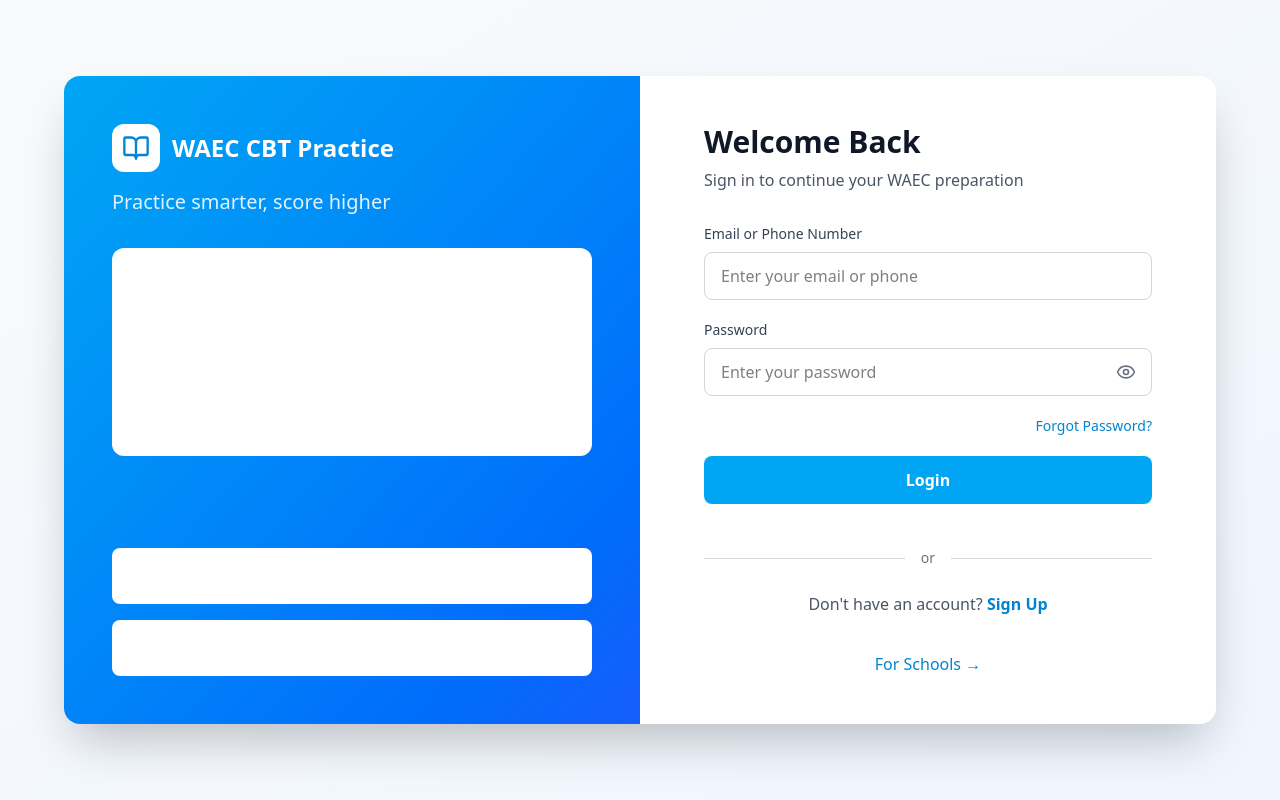
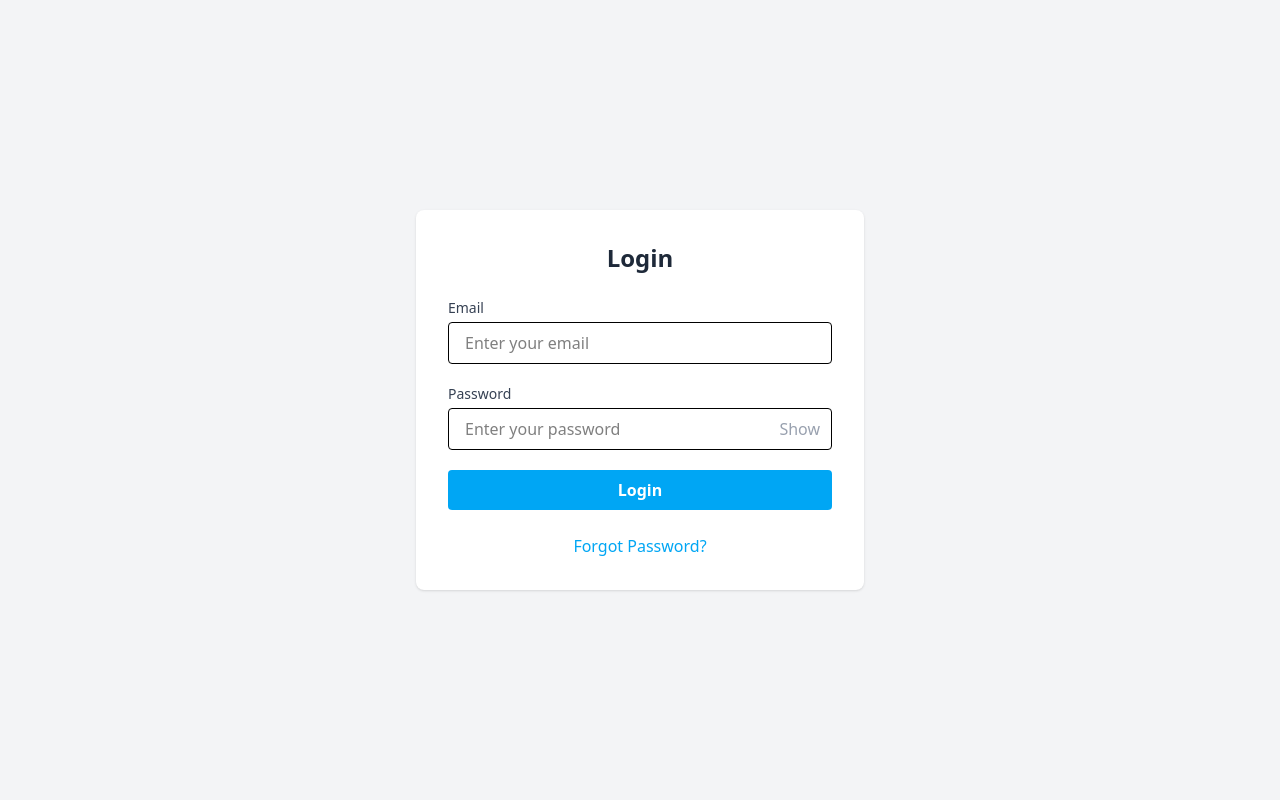
Before and after one commit to dammycute/waec-cbt, a React (Vite) app: page /login in a window 1280 px wide. Built offline with nearby package versions, Linux system fonts and the light colour scheme.

Commit message:
Update: implement the backend

```diff
--- a/src/components/LoginPage.jsx
+++ b/src/components/LoginPage.jsx
@@ -1,163 +1,92 @@
 import React, { useState } from 'react';
-import { Eye, EyeOff, BookOpen, Users, Award } from 'lucide-react';
+import { loginUser } from '../services/auth';
 
 const LoginPage = () => {
+  const [formData, setFormData] = useState({ email: '', password: '' });
   const [showPassword, setShowPassword] = useState(false);
-  const [formData, setFormData] = useState({
-    email: '',
-    password: ''
-  });
-
-  const handleSubmit = (e) => {
-    e.preventDefault();
-    console.log('Login:', formData);
-    alert('Login successful! (Demo)');
-  };
+  const [loading, setLoading] = useState(false);
+  const [error, setError] = useState('');
 
   const handleChange = (e) => {
     setFormData({
       ...formData,
-      [e.target.name]: e.target.value
+      [e.target.name]: e.target.value,
     });
   };
 
+  const handleSubmit = async (e) => {
+    e.preventDefault();
+    setError('');
+    setLoading(true);
+    try {
+      const user = await loginUser(formData.email, formData.password);
+      localStorage.setItem('authToken', user.token);
+      localStorage.setItem('user', JSON.stringify(user));
+      window.location.href = user.role === 'admin' ? '/admin-dashboard' : '/dashboard';
+    } catch (err) {
+      setError(err.message);
+    }
+    setLoading(false);
+  };
+
   return (
-    <div className="min-h-screen bg-gradient-to-br from-gray-50 to-blue-50 flex items-center justify-center p-8">
-      <div className="w-full max-w-6xl bg-white rounded-2xl shadow-2xl overflow-hidden">
-        <div className="grid md:grid-cols-2">
-
-          {/* Left Side - Hero Section */}
-          <div className="bg-gradient-to-br from-sky-500 to-blue-600 p-12 text-white flex flex-col justify-between min-h-[600px]">
+    <div className="min-h-screen flex flex-col justify-center items-center bg-gray-100">
+      <div className="w-full max-w-md bg-white rounded-lg shadow p-8 mx-2">
+        <h2 className="text-2xl font-bold mb-6 text-center text-gray-800">Login</h2>
+        <form onSubmit={handleSubmit} className="space-y-5">
           <div>
-              <div className="flex items-center gap-3 mb-4">
-                <div className="w-12 h-12 bg-white rounded-xl flex items-center justify-center">
-                  <BookOpen className="w-7 h-7 text-sky-600" />
+            <label htmlFor="email" className="block text-sm font-medium text-gray-700"> Email </label>
+            <input
+              type="email"
+              id="email"
+              name="email"
+              required
+              value={formData.email}
+              onChange={handleChange}
+              className="mt-1 w-full px-4 py-2 border rounded focus:outline-none focus:ring-2 focus:ring-sky-500"
+              placeholder="Enter your email"
+              autoComplete="username"
+            />
           </div>
           <div>
-                  <h1 className="text-2xl font-bold">WAEC CBT Practice</h1>
-                </div>
-              </div>
-              <p className="text-xl text-sky-100 mb-8">Practice smarter, score higher</p>
-
-              <div className="mb-8 bg-white bg-opacity-10 rounded-xl p-8 backdrop-blur-sm">
-                <div className="space-y-4">
-                  <div className="w-16 h-16 bg-white bg-opacity-20 rounded-full mx-auto mb-4"></div>
-                  <div className="space-y-2">
-                    <div className="h-4 bg-white bg-opacity-20 rounded w-3/4 mx-auto"></div>
-                    <div className="h-4 bg-white bg-opacity-20 rounded w-2/3 mx-auto"></div>
-                    <div className="h-4 bg-white bg-opacity-20 rounded w-1/2 mx-auto"></div>
-                  </div>
-                </div>
-              </div>
-            </div>
-
-            <div className="space-y-4">
-              <div className="flex items-center gap-3 bg-white bg-opacity-10 rounded-lg p-4 backdrop-blur-sm">
-                <Users className="w-5 h-5" />
-                <span className="font-medium">Join 5,000+ students</span>
-              </div>
-              <div className="flex items-center gap-3 bg-white bg-opacity-10 rounded-lg p-4 backdrop-blur-sm">
-                <Award className="w-5 h-5" />
-                <span className="font-medium">Trusted by 50+ schools</span>
-              </div>
-            </div>
-          </div>
-
-          {/* Right Side - Login Form */}
-          <div className="p-12 flex items-center justify-center">
-            <div className="w-full max-w-md">
-              <div className="mb-8">
-                <h2 className="text-3xl font-bold text-gray-900 mb-2">Welcome Back</h2>
-                <p className="text-gray-600">Sign in to continue your WAEC preparation</p>
-              </div>
-
-              <div className="space-y-5">
-                <div>
-                  <label className="block text-sm font-medium text-gray-700 mb-2">
-                    Email or Phone Number
-                  </label>
-                  <input
-                    type="text"
-                    name="email"
-                    value={formData.email}
-                    onChange={handleChange}
-                    placeholder="Enter your email or phone"
-                    className="w-full h-12 px-4 border border-gray-300 rounded-lg focus:outline-none focus:ring-2 focus:ring-sky-500 focus:border-transparent"
-                  />
-                </div>
-
-                <div>
-                  <label className="block text-sm font-medium text-gray-700 mb-2">
-                    Password
-                  </label>
-                  <div className="relative">
+            <label htmlFor="password" className="block text-sm font-medium text-gray-700"> Password </label>
+            <div className="relative mt-1">
               <input
                 type={showPassword ? "text" : "password"}
+                id="password"
                 name="password"
+                required
                 value={formData.password}
                 onChange={handleChange}
+                className="w-full px-4 py-2 border rounded focus:outline-none focus:ring-2 focus:ring-sky-500"
                 placeholder="Enter your password"
-                      className="w-full h-12 px-4 pr-12 border border-gray-300 rounded-lg focus:outline-none focus:ring-2 focus:ring-sky-500 focus:border-transparent"
+                autoComplete="current-password"
               />
               <button
                 type="button"
+                className="absolute inset-y-0 right-0 px-3 flex items-center text-gray-400"
                 onClick={() => setShowPassword(!showPassword)}
-                      className="absolute right-4 top-1/2 -translate-y-1/2 text-gray-500 hover:text-gray-700"
+                tabIndex={-1}
               >
-                      {showPassword ? <EyeOff className="w-5 h-5" /> : <Eye className="w-5 h-5" />}
+                {showPassword ? (
+                  <span>Hide</span>
+                ) : (
+                  <span>Show</span>
+                )}
               </button>
             </div>
           </div>
-
-                <div className="flex items-center justify-end">
+          {error && <div className="text-red-500 text-sm">{error}</div>}
           <button
-                    type="button"
-                    className="text-sm text-sky-600 hover:text-sky-700 font-medium"
+            type="submit"
+            disabled={loading}
+            className="w-full bg-sky-500 text-white font-semibold py-2 rounded hover:bg-sky-600 transition"
           >
-                    Forgot Password?
+            {loading ? "Logging in..." : "Login"}
           </button>
-                </div>
-
-                <button
-                  type="button"
-                  onClick={handleSubmit}
-                  className="w-full h-12 bg-sky-500 hover:bg-sky-600 text-white font-semibold rounded-lg transition-colors"
-                >
-                  Login
-                </button>
-
-                <div className="relative my-6">
-                  <div className="absolute inset-0 flex items-center">
-                    <div className="w-full border-t border-gray-300"></div>
-                  </div>
-                  <div className="relative flex justify-center text-sm">
-                    <span className="px-4 bg-white text-gray-500">or</span>
-                  </div>
-                </div>
-
-                <div className="text-center">
-                  <p className="text-gray-600">
-                    Don't have an account?{' '}
-                    <button
-                      type="button"
-                      className="text-sky-600 font-semibold hover:text-sky-700"
-                    >
-                      Sign Up
-                    </button>
-                  </p>
-                </div>
-
-                <div className="text-center pt-4">
-                  <button
-                    type="button"
-                    className="text-sky-600 font-medium hover:text-sky-700 inline-flex items-center gap-2"
-                  >
-                    For Schools →
-                  </button>
-                </div>
-              </div>
-            </div>
-          </div>
+        </form>
+        <div className="mt-6 text-center text-gray-600">
+          <a href="/forgot-password" className="text-sky-500 hover:underline">Forgot Password?</a>
         </div>
       </div>
     </div>
--- /dev/null
+++ b/src/components/ProtectedRoute.js
@@ -0,0 +1,36 @@
+// src/components/ProtectedRoute.jsx
+import React from 'react';
+import { useAuth } from '../hooks/useAuth';
+import { Loader } from 'lucide-react';
+
+const ProtectedRoute = ({ children, requireRole }) => {
+  const { user, loading } = useAuth();
+
+  if (loading) {
+    return (
+      <div className="min-h-screen flex items-center justify-center">
+        <Loader className="w-8 h-8 animate-spin text-sky-500" />
+      </div>
+    );
+  }
+
+  if (!user) {
+    window.location.href = '/login';
+    return null;
+  }
+
+  if (requireRole && user.role !== requireRole) {
+    return (
+      <div className="min-h-screen flex items-center justify-center">
+        <div className="text-center">
+          <h1 className="text-2xl font-bold text-gray-900 mb-2">Access Denied</h1>
+          <p className="text-gray-600">You don't have permission to view this page.</p>
+        </div>
+      </div>
+    );
+  }
+
+  return children;
+};
+
+export default ProtectedRoute;
--- a/src/components/RegistrationPage.jsx
+++ b/src/components/RegistrationPage.jsx
@@ -1,5 +1,6 @@
 import React, { useState } from 'react';
 import { Eye, EyeOff, BookOpen, CheckCircle, ArrowRight } from 'lucide-react';
+import { registerUser } from '../services/auth';
 
 const RegistrationPage = () => {
   const [showPassword, setShowPassword] = useState(false);
@@ -15,19 +16,8 @@
     plan: 'free',
     agreedToTerms: false
   });
-
-  const handleSubmit = () => {
-    if (formData.password !== formData.confirmPassword) {
-      alert('Passwords do not match!');
-      return;
-    }
-    if (!formData.agreedToTerms) {
-      alert('Please agree to Terms & Privacy Policy');
-      return;
-    }
-    console.log('Registration:', formData);
-    alert('Account created successfully! (Demo)');
-  };
+  const [loading, setLoading] = useState(false);
+  const [status, setStatus] = useState({ success: '', error: '' });
 
   const handleChange = (e) => {
     const { name, value, type, checked } = e.target;
@@ -48,15 +38,49 @@
 
   const passwordStrength = getPasswordStrength();
 
+  const handleSubmit = async () => {
+    setStatus({ success: '', error: '' });
+    if (formData.password !== formData.confirmPassword) {
+      setStatus({ error: 'Passwords do not match!', success: '' });
+      return;
+    }
+    if (!formData.agreedToTerms) {
+      setStatus({ error: 'Please agree to Terms & Privacy Policy', success: '' });
+      return;
+    }
+    setLoading(true);
+    try {
+      const sendData = { ...formData };
+      delete sendData.confirmPassword;
+      const res = await registerUser(sendData);
+      if (res) {
+        window.location.href = '/login';
+      }
+      setStatus({ success: 'Account created successfully!', error: '' });
+      setFormData({
+        fullName: '',
+        email: '',
+        phone: '',
+        password: '',
+        confirmPassword: '',
+        school: '',
+        class: 'SS1',
+        plan: 'free',
+        agreedToTerms: false
+      });
+    } catch (err) {
+      setStatus({ error: err.message, success: '' });
+    } finally {
+      setLoading(false);
+    }
+  };
+
   return (
     <div className="min-h-screen bg-gray-50 p-8">
       <div className="max-w-7xl mx-auto">
         <div className="grid lg:grid-cols-12 gap-8">
-
-          {/* Left Sidebar - Progress & Benefits */}
           <div className="lg:col-span-4">
             <div className="sticky top-8">
-              {/* Logo */}
               <div className="flex items-center gap-3 mb-8">
                 <div className="w-12 h-12 bg-sky-500 rounded-xl flex items-center justify-center">
                   <BookOpen className="w-7 h-7 text-white" />
@@ -65,8 +89,6 @@
                   <h1 className="text-xl font-bold text-gray-900">WAEC CBT Practice</h1>
                 </div>
               </div>
-
-              {/* Progress Steps */}
               <div className="bg-white rounded-xl shadow-sm p-6 mb-6">
                 <h3 className="font-semibold text-gray-900 mb-4">Registration Steps</h3>
                 <div className="space-y-4">
@@ -90,8 +112,6 @@
                   </div>
                 </div>
               </div>
-
-              {/* Benefits */}
               <div className="bg-gradient-to-br from-sky-50 to-blue-50 rounded-xl p-6">
                 <h3 className="font-semibold text-gray-900 mb-4">What You'll Get</h3>
                 <div className="space-y-3">
@@ -123,12 +143,11 @@
                 <h2 className="text-3xl font-bold text-gray-900 mb-2">Create Your Account</h2>
                 <p className="text-gray-600">Join thousands of students preparing for WAEC</p>
               </div>
-
               <div className="space-y-6">
-                {/* Personal Information */}
+                {status.error && <div className="text-red-600 text-sm mb-2">{status.error}</div>}
+                {status.success && <div className="text-green-600 text-sm mb-2">{status.success}</div>}
                 <div>
                   <h3 className="text-lg font-semibold text-gray-900 mb-4">Personal Information</h3>
-
                   <div className="grid md:grid-cols-2 gap-4 mb-4">
                     <div>
                       <label className="block text-sm font-medium text-gray-700 mb-2">
@@ -143,7 +162,6 @@
                         className="w-full h-12 px-4 border border-gray-300 rounded-lg focus:outline-none focus:ring-2 focus:ring-sky-500 focus:border-transparent"
                       />
                     </div>
-
                     <div>
                       <label className="block text-sm font-medium text-gray-700 mb-2">
                         Email Address
@@ -158,7 +176,6 @@
                       />
                     </div>
                   </div>
-
                   <div className="mb-4">
                     <label className="block text-sm font-medium text-gray-700 mb-2">
                       Phone Number
@@ -172,7 +189,6 @@
                       className="w-full h-12 px-4 border border-gray-300 rounded-lg focus:outline-none focus:ring-2 focus:ring-sky-500 focus:border-transparent"
                     />
                   </div>
-
                   <div className="grid md:grid-cols-2 gap-4">
                     <div>
                       <label className="block text-sm font-medium text-gray-700 mb-2">
@@ -216,7 +232,6 @@
                         </div>
                       )}
                     </div>
-
                     <div>
                       <label className="block text-sm font-medium text-gray-700 mb-2">
                         Confirm Password
@@ -242,10 +257,8 @@
                   </div>
                 </div>
 
-                {/* School Details */}
                 <div className="pt-6 border-t border-gray-200">
                   <h3 className="text-lg font-semibold text-gray-900 mb-4">School Details</h3>
-
                   <div className="grid md:grid-cols-2 gap-4">
                     <div>
                       <label className="block text-sm font-medium text-gray-700 mb-2">
@@ -260,7 +273,6 @@
                         className="w-full h-12 px-4 border border-gray-300 rounded-lg focus:outline-none focus:ring-2 focus:ring-sky-500 focus:border-transparent"
                       />
                     </div>
-
                     <div>
                       <label className="block text-sm font-medium text-gray-700 mb-2">
                         Class
@@ -279,12 +291,9 @@
                   </div>
                 </div>
 
-                {/* Plan Selection */}
                 <div className="pt-6 border-t border-gray-200">
                   <h3 className="text-lg font-semibold text-gray-900 mb-4">Choose Your Plan</h3>
-
                   <div className="grid md:grid-cols-2 gap-4">
-                    {/* Free Plan */}
                     <label className={`relative cursor-pointer border-2 rounded-xl p-6 transition-all ${
                       formData.plan === 'free'
                         ? 'border-sky-500 bg-sky-50'
@@ -317,8 +326,6 @@
                         </li>
                       </ul>
                     </label>
-
-                    {/* Premium Plan */}
                     <label className={`relative cursor-pointer border-2 rounded-xl p-6 transition-all ${
                       formData.plan === 'premium'
                         ? 'border-sky-500 bg-sky-50'
@@ -361,7 +368,6 @@
                   </div>
                 </div>
 
-                {/* Terms & Conditions */}
                 <div className="pt-6 border-t border-gray-200">
                   <label className="flex items-start gap-3 cursor-pointer">
                     <input
@@ -384,17 +390,15 @@
                   </label>
                 </div>
 
-                {/* Submit Button */}
                 <button
                   type="button"
                   onClick={handleSubmit}
+                  disabled={loading}
                   className="w-full h-12 bg-sky-500 hover:bg-sky-600 text-white font-semibold rounded-lg transition-colors flex items-center justify-center gap-2"
                 >
-                  Create Account
+                  {loading ? 'Creating...' : 'Create Account'}
                   <ArrowRight className="w-5 h-5" />
                 </button>
-
-                {/* Login Link */}
                 <p className="text-center text-gray-600">
                   Already have an account?{' '}
                   <button type="button" className="text-sky-600 font-semibold hover:text-sky-700">
--- /dev/null
+++ b/src/hooks/useAuth.js
@@ -0,0 +1,40 @@
+// src/hooks/useAuth.js
+import { useState, useEffect } from 'react';
+
+export const useAuth = () => {
+  const [user, setUser] = useState(null);
+  const [loading, setLoading] = useState(true);
+
+  useEffect(() => {
+    const token = localStorage.getItem('authToken');
+    if (token) {
+      fetchUser();
+    } else {
+      setLoading(false);
+    }
+  }, []);
+
+  const fetchUser = async () => {
+    try {
+      const response = await fetch('http://localhost:5000/api/auth/me', {
+        headers: { 'Authorization': `Bearer ${localStorage.getItem('authToken')}` }
+      });
+      const data = await response.json();
+      if (data.success) setUser(data.data);
+    } catch (error) {
+      console.error('Auth error:', error);
+      logout();
+    } finally {
+      setLoading(false);
+    }
+  };
+
+  const logout = () => {
+    localStorage.removeItem('authToken');
+    localStorage.removeItem('user');
+    setUser(null);
+    window.location.href = '/login';
+  };
+
+  return { user, loading, logout, fetchUser };
+};
--- /dev/null
+++ b/src/services/auth.js
@@ -0,0 +1,33 @@
+// src/services/auth.js
+// src/services/auth.js
+export async function registerUser(formData) {
+  const response = await fetch('http://localhost:5000/api/auth/register', {
+    method: 'POST',
+    headers: {
+      'Content-Type': 'application/json'
+    },
+    body: JSON.stringify(formData)
+  });
+  const data = await response.json();
+  if (!response.ok) {
+    throw new Error(data.message || 'Registration failed');
+  }
+  return data;
+}
+
+
+
+export async function loginUser(email, password) {
+  const response = await fetch('http://localhost:5000/api/auth/login', {
+    method: 'POST',
+    headers: {
+      'Content-Type': 'application/json'
+    },
+    body: JSON.stringify({ email, password })
+  });
+  const data = await response.json();
+  if (!response.ok) {
+    throw new Error(data.message || 'Login failed');
+  }
+  return data;
+}
```
Lines whose indentation alone changed are shown as unchanged.
